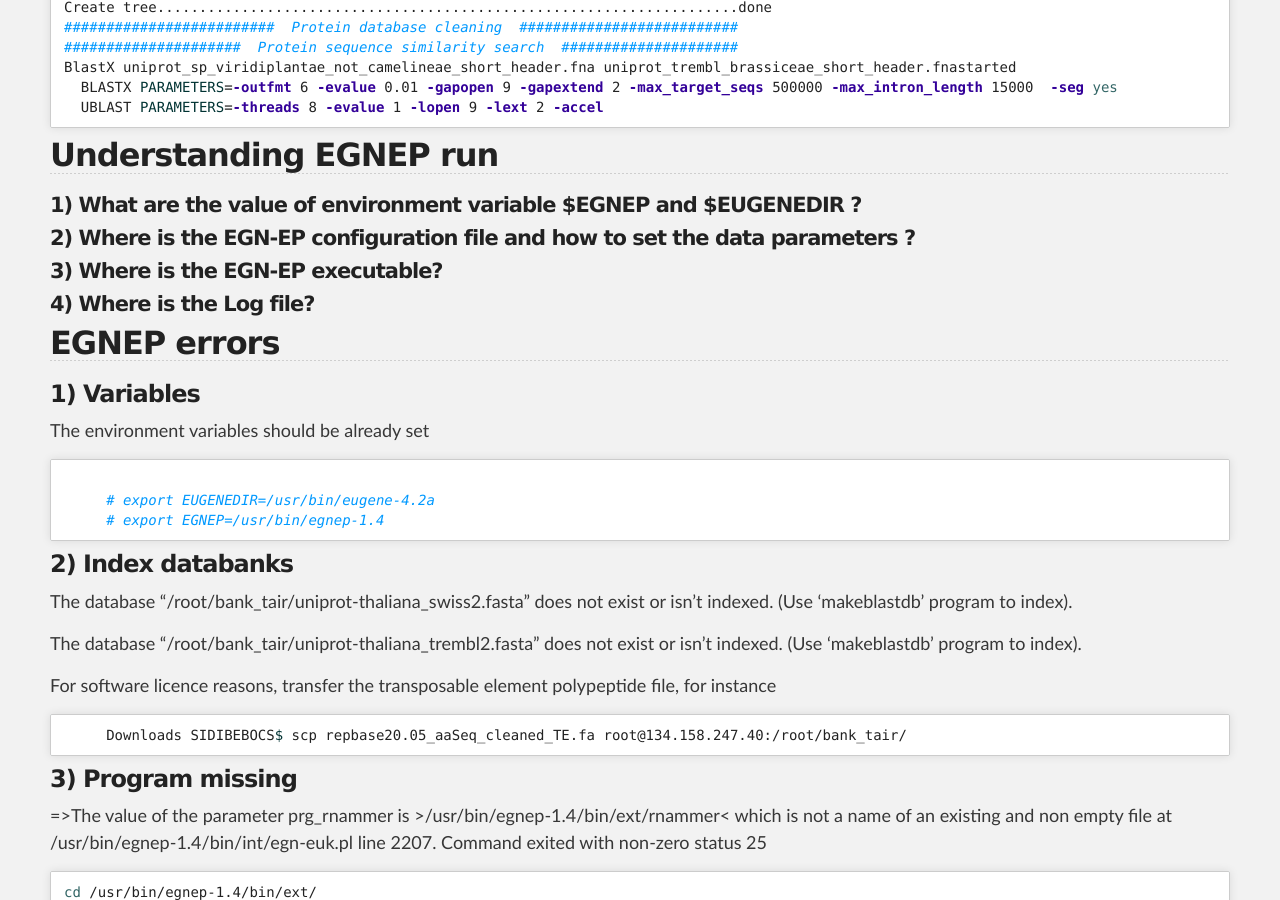
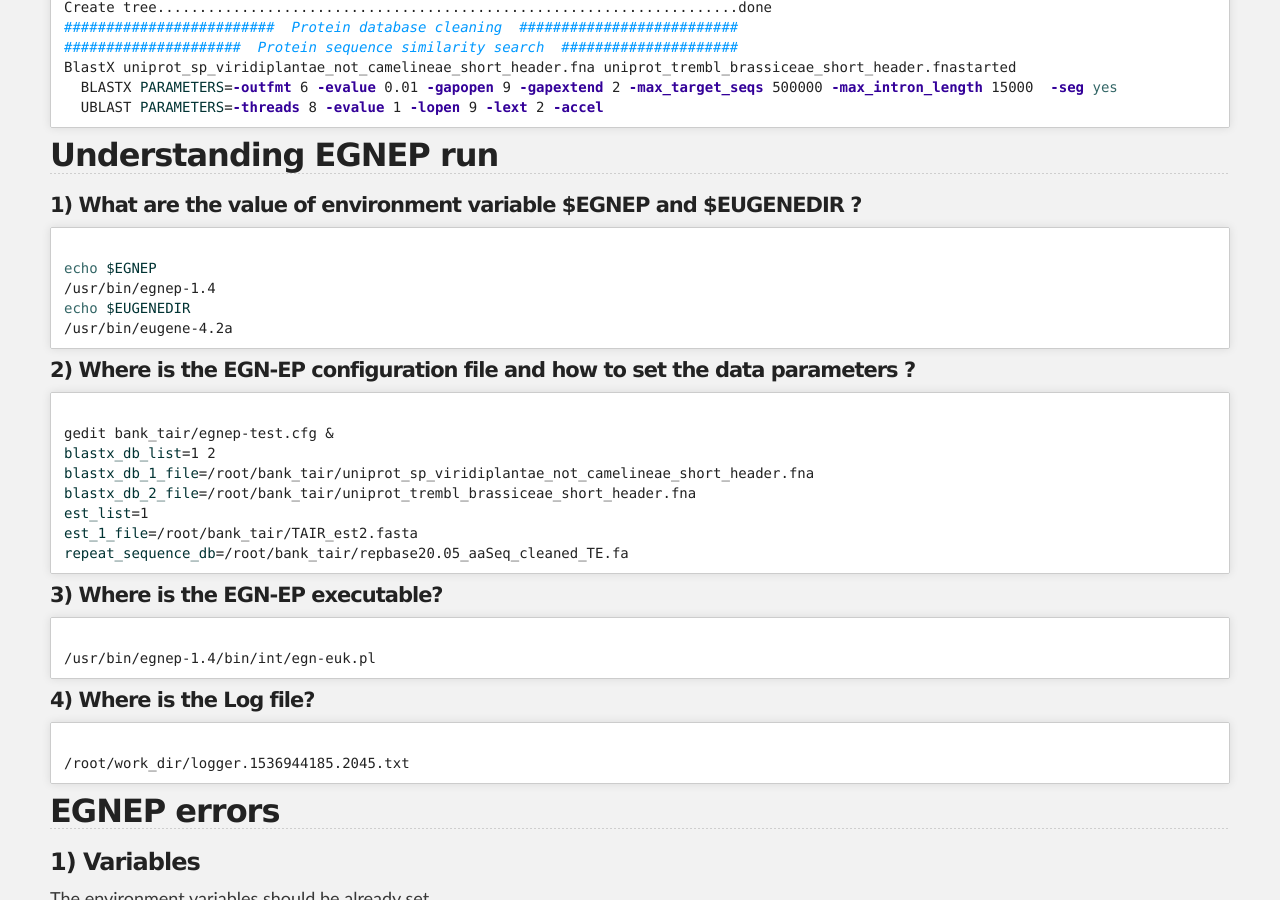
Before and after one commit to SouthGreenPlatform/trainings, a Jekyll site: the page built from _pages/annotation/Eugene/exercice_eugene_appliance.md, in a window 1280 px wide and 900 px high, scrolled down 1859 px. Built offline with Jekyll 4.4.1, drawn with Linux system fonts in a browser that asks for light colours; nearby versions of some CDN libraries.

Commit message:
Update exercice_eugene_appliance.md

```diff
--- a/_pages/annotation/Eugene/exercice_eugene_appliance.md
+++ b/_pages/annotation/Eugene/exercice_eugene_appliance.md
@@ -94,11 +94,36 @@ BlastX uniprot_sp_viridiplantae_not_camelineae_short_header.fna uniprot_trembl_b
 
 #### 1) What are the value of environment variable $EGNEP and $EUGENEDIR ?
 
+{% highlight bash %}
+echo $EGNEP
+/usr/bin/egnep-1.4
+echo $EUGENEDIR
+/usr/bin/eugene-4.2a
+{% endhighlight %}
+
 #### 2) Where is the EGN-EP configuration file and how to set the data parameters ?
+
+{% highlight bash %}
+gedit bank_tair/egnep-test.cfg &
+blastx_db_list=1 2
+blastx_db_1_file=/root/bank_tair/uniprot_sp_viridiplantae_not_camelineae_short_header.fna
+blastx_db_2_file=/root/bank_tair/uniprot_trembl_brassiceae_short_header.fna
+est_list=1
+est_1_file=/root/bank_tair/TAIR_est2.fasta
+repeat_sequence_db=/root/bank_tair/repbase20.05_aaSeq_cleaned_TE.fa
+{% endhighlight %}
 
 #### 3) Where is the EGN-EP executable?
 
+{% highlight bash %}
+/usr/bin/egnep-1.4/bin/int/egn-euk.pl
+{% endhighlight %}
+
 #### 4) Where is the Log file?
+
+{% highlight bash %}
+/root/work_dir/logger.1536944185.2045.txt
+{% endhighlight %}
 
 ## EGNEP errors
 
```
